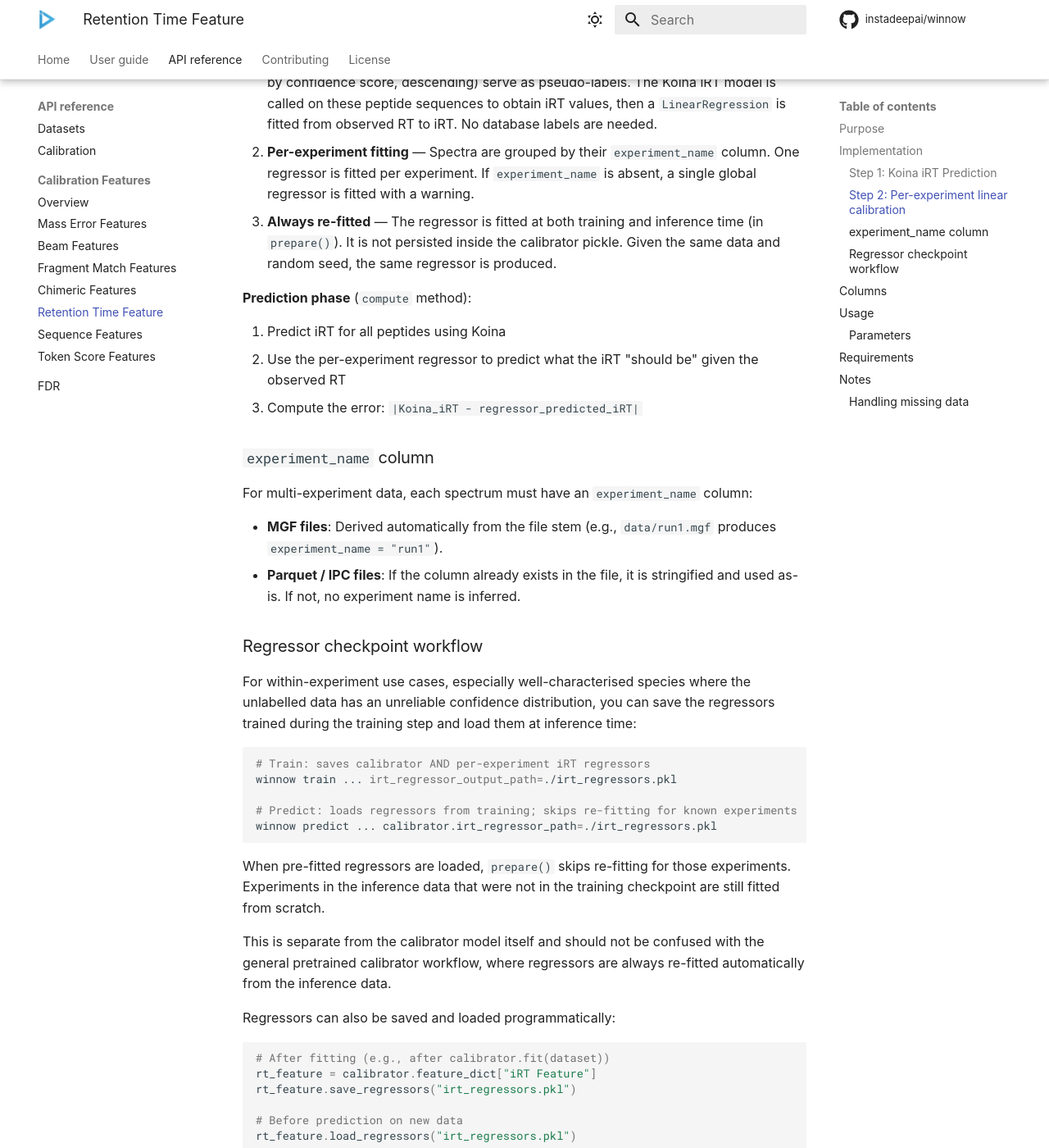
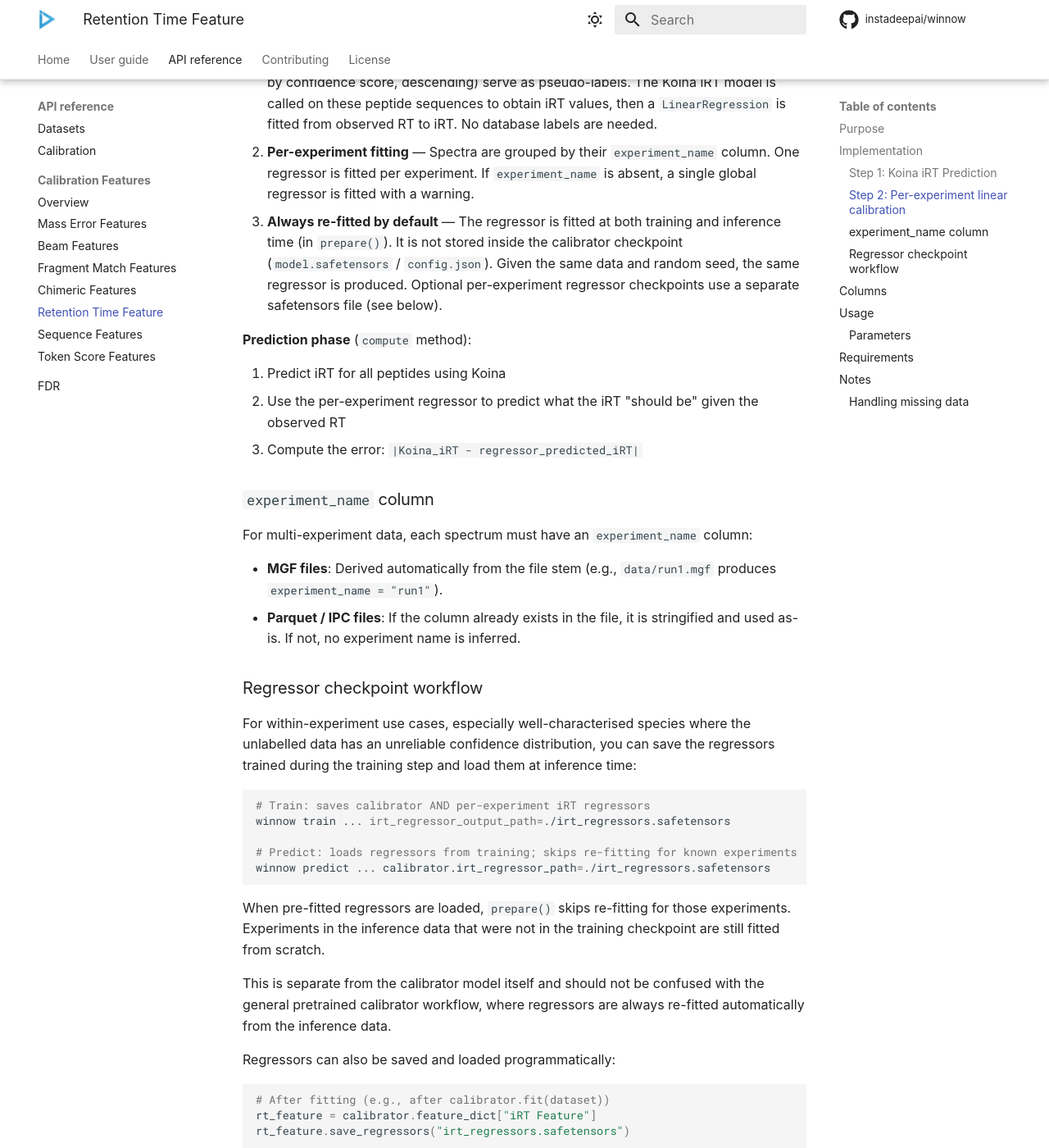
Before and after one commit to instadeepai/winnow, an MkDocs documentation site: the page built from docs/api/features/retention_time.md, in a window 1280 px wide and 1400 px high, scrolled down 987 px. Shown: the whole window at 82% size. Built offline with MkDocs 1.6.1 and Material for MkDocs 9.7.7, drawn with Linux system fonts in a browser that asks for light colours; some web fonts are replaced; comment, search, counter and statistics services are not loaded; some of the changed text lies outside the part shown.

Commit message:
docs: bring documentation and config comments up to date

````diff
--- a/docs/api/features/retention_time.md
+++ b/docs/api/features/retention_time.md
@@ -26,7 +26,7 @@ The RT-to-iRT mapping is inherently experiment-specific because different LC-MS
 
 1. **Self-supervised training** — High-confidence de novo predictions (top `train_fraction` by confidence score, descending) serve as pseudo-labels. The Koina iRT model is called on these peptide sequences to obtain iRT values, then a `LinearRegression` is fitted from observed RT to iRT. No database labels are needed.
 2. **Per-experiment fitting** — Spectra are grouped by their `experiment_name` column. One regressor is fitted per experiment. If `experiment_name` is absent, a single global regressor is fitted with a warning.
-3. **Always re-fitted** — The regressor is fitted at both training and inference time (in `prepare()`). It is not persisted inside the calibrator pickle. Given the same data and random seed, the same regressor is produced.
+3. **Always re-fitted by default** — The regressor is fitted at both training and inference time (in `prepare()`). It is not stored inside the calibrator checkpoint (`model.safetensors` / `config.json`). Given the same data and random seed, the same regressor is produced. Optional per-experiment regressor checkpoints use a separate safetensors file (see below).
 
 **Prediction phase** (`compute` method):
 
@@ -49,10 +49,10 @@ For within-experiment use cases, especially well-characterised species where the
 
 ```bash
 # Train: saves calibrator AND per-experiment iRT regressors
-winnow train ... irt_regressor_output_path=./irt_regressors.pkl
+winnow train ... irt_regressor_output_path=./irt_regressors.safetensors
 
 # Predict: loads regressors from training; skips re-fitting for known experiments
-winnow predict ... calibrator.irt_regressor_path=./irt_regressors.pkl
+winnow predict ... calibrator.irt_regressor_path=./irt_regressors.safetensors
 ```
 
 When pre-fitted regressors are loaded, `prepare()` skips re-fitting for those experiments. Experiments in the inference data that were not in the training checkpoint are still fitted from scratch.
@@ -64,10 +64,10 @@ Regressors can also be saved and loaded programmatically:
 ```python
 # After fitting (e.g., after calibrator.fit(dataset))
 rt_feature = calibrator.feature_dict["iRT Feature"]
-rt_feature.save_regressors("irt_regressors.pkl")
+rt_feature.save_regressors("irt_regressors.safetensors")
 
 # Before prediction on new data
-rt_feature.load_regressors("irt_regressors.pkl")
+rt_feature.load_regressors("irt_regressors.safetensors")
 ```
 
 ## Columns
@@ -107,7 +107,7 @@ calibrator.add_feature(feature)
 | Parameter | Type | Default | Description |
 | ----------- | ------ | --------- | ------------- |
 | `train_fraction` | `float` | `0.1` | Top fraction of spectra by confidence (descending) used to train the regressor. Only assumes higher confidence is better. |
-| `min_train_points` | `int` | `10` | Minimum training points needed per experiment after applying `train_fraction`. Raises a `ValueError` if fewer are available. |
+| `min_train_points` | `int` | `10` | Minimum training points needed per experiment after applying `train_fraction`. Experiments below this threshold are skipped with a warning; their iRT features are imputed as zero (or filtered when `learn_from_missing=False`). |
 | `seed` | `int` | `42` | Random seed for reproducibility |
 | `unsupported_residues` | `List[str]` | `[]` | Residue tokens not supported by the Koina model |
 | `max_peptide_length` | `int` | `30` | Maximum peptide length supported by the model |
````
Also changed, not shown: docs/api/calibration.md (+4 -4 lines), 1 other file.
